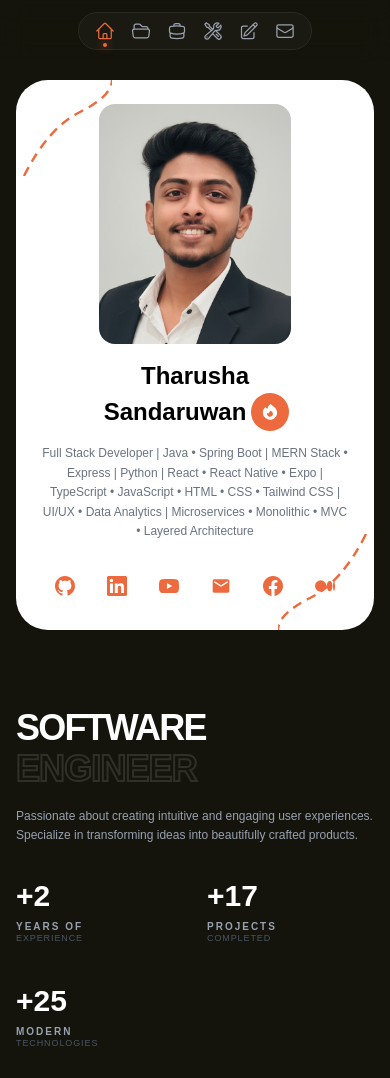
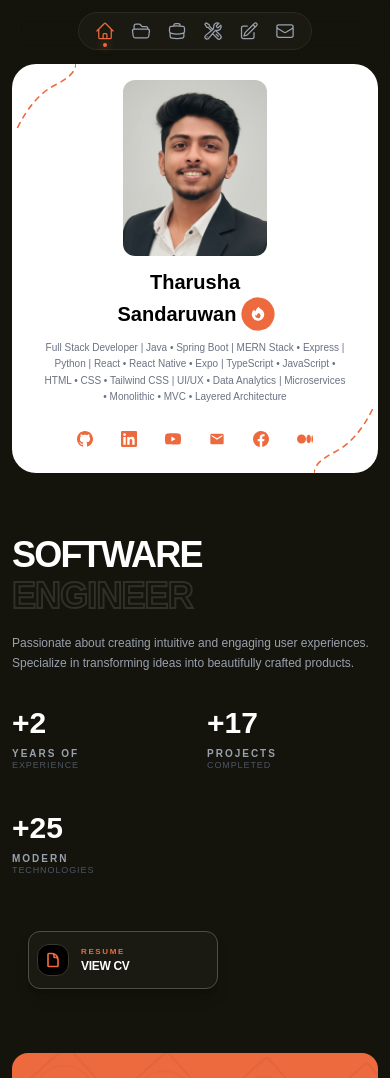
Before and after one commit to tharu-2003/Tharusha_Sandaruwan_Dahanayaka, a React (Vite) app: page / in a window 390 px wide. Shown: the top 1078 px of the page. Built offline with nearby package versions, Linux system fonts and the light colour scheme.

Commit message:
responsive added

```diff
--- a/src/components/SidebarProfile.tsx
+++ b/src/components/SidebarProfile.tsx
@@ -10,14 +10,14 @@ export function SidebarProfile() {
       initial={{ opacity: 0, y: 20 }}
       animate={{ opacity: 1, y: 0 }}
       transition={{ duration: 0.6, ease: "easeOut" }}
-      className="relative bg-white rounded-4xl p-6 overflow-hidden flex flex-col items-center max-w-sm"
+      className="relative bg-white rounded-3xl sm:rounded-4xl p-4 sm:p-5 md:p-6 overflow-hidden flex flex-col items-center w-full max-w-sm mx-auto"
     >
       {/* Decorative Dashed Line - Top Left */}
       <motion.svg
         initial={{ pathLength: 0, opacity: 0 }}
         animate={{ pathLength: 1, opacity: 1 }}
         transition={{ duration: 1.5, delay: 0.3, ease: "easeInOut" }}
-        className="absolute top-0 left-0 w-24 h-24"
+        className="absolute top-0 left-0 w-16 h-16 sm:w-20 sm:h-20 md:w-24 md:h-24"
         viewBox="0 0 120 120"
       >
         <motion.path
@@ -34,7 +34,7 @@ export function SidebarProfile() {
         initial={{ pathLength: 0, opacity: 0 }}
         animate={{ pathLength: 1, opacity: 1 }}
         transition={{ duration: 1.5, delay: 0.5, ease: "easeInOut" }}
-        className="absolute bottom-0 right-0 w-24 h-24"
+        className="absolute bottom-0 right-0 w-16 h-16 sm:w-20 sm:h-20 md:w-24 md:h-24"
         viewBox="0 0 120 120"
       >
         <motion.path
@@ -46,14 +46,14 @@ export function SidebarProfile() {
         />
       </motion.svg>
 
-      <div className="flex flex-col items-center text-center relative z-10">
+      <div className="flex flex-col items-center text-center relative z-10 w-full">
         {/* Profile Image */}
         <motion.div
           initial={{ scale: 0.8, opacity: 0 }}
           animate={{ scale: 1, opacity: 1 }}
           transition={{ duration: 0.5, delay: 0.2 }}
           whileHover={{ scale: 1.05 }}
-          className="relative w-48 h-60 mb-4 rounded-2xl overflow-hidden"
+          className="relative w-36 h-44 sm:w-40 sm:h-52 md:w-48 md:h-60 mb-3 sm:mb-4 rounded-xl sm:rounded-2xl overflow-hidden"
         >
           <img
             src={assets.myImage}
@@ -67,7 +67,7 @@ export function SidebarProfile() {
           initial={{ opacity: 0, y: 10 }}
           animate={{ opacity: 1, y: 0 }}
           transition={{ duration: 0.5, delay: 0.4 }}
-          className="text-2xl font-bold text-black mb-1"
+          className="text-xl sm:text-2xl font-bold text-black mb-1"
         >
           Tharusha
         </motion.h1>
@@ -75,9 +75,9 @@ export function SidebarProfile() {
           initial={{ opacity: 0, y: 10 }}
           animate={{ opacity: 1, y: 0 }}
           transition={{ duration: 0.5, delay: 0.5 }}
-          className="flex items-center gap-2 mb-4"
+          className="flex items-center gap-2 mb-3 sm:mb-4"
         >
-          <h1 className="text-2xl font-bold text-black">
+          <h1 className="text-xl sm:text-2xl font-bold text-black">
             Sandaruwan
           </h1>
           {/* Fire Icon */}
@@ -91,13 +91,13 @@ export function SidebarProfile() {
               repeat: Infinity,
               repeatDelay: 1
             }}
-            className="w-8 h-8 bg-[#ed6a3e] rounded-full flex items-center justify-center"
+            className="w-7 h-7 sm:w-8 sm:h-8 bg-[#ed6a3e] rounded-full flex items-center justify-center"
           >
             <svg
               xmlns="http://www.w3.org/2000/svg"
               viewBox="0 0 24 24"
               fill="white"
-              className="w-4 h-4"
+              className="w-3.5 h-3.5 sm:w-4 sm:h-4"
             >
               <path
                 fillRule="evenodd"
@@ -113,23 +113,24 @@ export function SidebarProfile() {
           initial={{ opacity: 0 }}
           animate={{ opacity: 1 }}
           transition={{ duration: 0.5, delay: 0.6 }}
-          className="text-gray-500 text-xs leading-relaxed max-w-xs mb-6"
+          className="text-gray-500 text-[10px] sm:text-xs leading-relaxed px-2 sm:px-0 max-w-xs mb-4 sm:mb-5 md:mb-6"
         >
-        Full Stack Developer | Java • Spring Boot | MERN Stack • Express | Python | React • React Native • Expo | TypeScript • JavaScript • HTML • CSS • Tailwind CSS | UI/UX • Data Analytics | Microservices • Monolithic • MVC • Layered Architecture        </motion.p>
+          Full Stack Developer | Java • Spring Boot | MERN Stack • Express | Python | React • React Native • Expo | TypeScript • JavaScript • HTML • CSS • Tailwind CSS | UI/UX • Data Analytics | Microservices • Monolithic • MVC • Layered Architecture
+        </motion.p>
 
         {/* Social Links */}
         <motion.div
           initial={{ opacity: 0, y: 20 }}
           animate={{ opacity: 1, y: 0 }}
           transition={{ duration: 1, delay: 0.3 }}
-          className="flex items-center gap-3 flex-wrap justify-center"
+          className="flex items-center gap-2 sm:gap-2.5 md:gap-3 flex-wrap justify-center px-2"
         >
           {/* GitHub */}
           <motion.a
             href="https://github.com/tharu-2003"
             target="_blank"
             rel="noopener noreferrer"
-            className="w-10 h-10 rounded-full flex items-center justify-center text-[#ed6a3e] hover:bg-[#ed6a3e] hover:text-white transition-all duration-200"
+            className="w-9 h-9 sm:w-10 sm:h-10 rounded-full flex items-center justify-center text-[#ed6a3e] hover:bg-[#ed6a3e] hover:text-white transition-all duration-200"
             aria-label="GitHub"
             whileHover={{ scale: 1.15, rotate: 5 }}
             whileTap={{ scale: 0.95 }}
@@ -137,7 +138,7 @@ export function SidebarProfile() {
             animate={{ opacity: 1, scale: 1 }}
             transition={{ duration: 0.3, delay: 0.8 }}
           >
-            <svg className="w-5 h-5" viewBox="0 0 24 24" fill="currentColor">
+            <svg className="w-4 h-4 sm:w-5 sm:h-5" viewBox="0 0 24 24" fill="currentColor">
               <path d="M12 0c-6.626 0-12 5.373-12 12 0 5.302 3.438 9.8 8.207 11.387.599.111.793-.261.793-.577v-2.234c-3.338.726-4.033-1.416-4.033-1.416-.546-1.387-1.333-1.756-1.333-1.756-1.089-.745.083-.729.083-.729 1.205.084 1.839 1.237 1.839 1.237 1.07 1.834 2.807 1.304 3.492.997.107-.775.418-1.305.762-1.604-2.665-.305-5.467-1.334-5.467-5.931 0-1.311.469-2.381 1.236-3.221-.124-.303-.535-1.524.117-3.176 0 0 1.008-.322 3.301 1.23.957-.266 1.983-.399 3.003-.404 1.02.005 2.047.138 3.006.404 2.291-1.552 3.297-1.23 3.297-1.23.653 1.653.242 2.874.118 3.176.77.84 1.235 1.911 1.235 3.221 0 4.609-2.807 5.624-5.479 5.921.43.372.823 1.102.823 2.222v3.293c0 .319.192.694.801.576 4.765-1.589 8.199-6.086 8.199-11.386 0-6.627-5.373-12-12-12z"/>
             </svg>
           </motion.a>
@@ -147,7 +148,7 @@ export function SidebarProfile() {
             href="https://www.linkedin.com/in/tharusha-sandaruwan-dahanayaka/"
             target="_blank"
             rel="noopener noreferrer"
-            className="w-10 h-10 rounded-full flex items-center justify-center text-[#ed6a3e] hover:bg-[#ed6a3e] hover:text-white transition-all duration-200"
+            className="w-9 h-9 sm:w-10 sm:h-10 rounded-full flex items-center justify-center text-[#ed6a3e] hover:bg-[#ed6a3e] hover:text-white transition-all duration-200"
             aria-label="LinkedIn"
             whileHover={{ scale: 1.15, rotate: 5 }}
             whileTap={{ scale: 0.95 }}
@@ -155,7 +156,7 @@ export function SidebarProfile() {
             animate={{ opacity: 1, scale: 1 }}
             transition={{ duration: 0.3, delay: 0.85 }}
           >
-            <svg className="w-5 h-5" viewBox="0 0 24 24" fill="currentColor">
+            <svg className="w-4 h-4 sm:w-5 sm:h-5" viewBox="0 0 24 24" fill="currentColor">
               <path d="M20.447 20.452h-3.554v-5.569c0-1.328-.027-3.037-1.852-3.037-1.853 0-2.136 1.445-2.136 2.939v5.667H9.351V9h3.414v1.561h.046c.477-.9 1.637-1.85 3.37-1.85 3.601 0 4.267 2.37 4.267 5.455v6.286zM5.337 7.433c-1.144 0-2.063-.926-2.063-2.065 0-1.138.92-2.063 2.063-2.063 1.14 0 2.064.925 2.064 2.063 0 1.139-.925 2.065-2.064 2.065zm1.782 13.019H3.555V9h3.564v11.452zM22.225 0H1.771C.792 0 0 .774 0 1.729v20.542C0 23.227.792 24 1.771 24h20.451C23.2 24 24 23.227 24 22.271V1.729C24 .774 23.2 0 22.222 0h.003z"/>
             </svg>
           </motion.a>
@@ -165,7 +166,7 @@ export function SidebarProfile() {
             href="https://www.youtube.com/@tharusha_sandaruwan"
             target="_blank"
             rel="noopener noreferrer"
-            className="w-10 h-10 rounded-full flex items-center justify-center text-[#ed6a3e] hover:bg-[#ed6a3e] hover:text-white transition-all duration-200"
+            className="w-9 h-9 sm:w-10 sm:h-10 rounded-full flex items-center justify-center text-[#ed6a3e] hover:bg-[#ed6a3e] hover:text-white transition-all duration-200"
             aria-label="YouTube"
             whileHover={{ scale: 1.15, rotate: 5 }}
             whileTap={{ scale: 0.95 }}
@@ -173,7 +174,7 @@ export function SidebarProfile() {
             animate={{ opacity: 1, scale: 1 }}
             transition={{ duration: 0.3, delay: 0.9 }}
           >
-            <svg className="w-5 h-5" viewBox="0 0 24 24" fill="currentColor">
+            <svg className="w-4 h-4 sm:w-5 sm:h-5" viewBox="0 0 24 24" fill="currentColor">
               <path d="M23.498 6.186a3.016 3.016 0 0 0-2.122-2.136C19.505 3.545 12 3.545 12 3.545s-7.505 0-9.377.505A3.017 3.017 0 0 0 .502 6.186C0 8.07 0 12 0 12s0 3.93.502 5.814a3.016 3.016 0 0 0 2.122 2.136c1.871.505 9.376.505 9.376.505s7.505 0 9.377-.505a3.015 3.015 0 0 0 2.122-2.136C24 15.93 24 12 24 12s0-3.93-.502-5.814zM9.545 15.568V8.432L15.818 12l-6.273 3.568z" />
             </svg>
           </motion.a>
@@ -181,7 +182,7 @@ export function SidebarProfile() {
           {/* Email */}
           <MotionLink
             to="/contact"
-            className="w-10 h-10 rounded-full flex items-center justify-center text-[#ed6a3e] hover:bg-[#ed6a3e] hover:text-white transition-all duration-300"
+            className="w-9 h-9 sm:w-10 sm:h-10 rounded-full flex items-center justify-center text-[#ed6a3e] hover:bg-[#ed6a3e] hover:text-white transition-all duration-300"
             aria-label="Contact Me"
             whileHover={{ scale: 1.15, rotate: 5 }}
             whileTap={{ scale: 0.95 }}
@@ -189,7 +190,7 @@ export function SidebarProfile() {
             animate={{ opacity: 1, scale: 1 }}
             transition={{ duration: 0.3, delay: 0.95 }}
           >
-            <svg className="w-5 h-5" viewBox="0 0 24 24" fill="currentColor">
+            <svg className="w-4 h-4 sm:w-5 sm:h-5" viewBox="0 0 24 24" fill="currentColor">
               <path d="M20 4H4c-1.1 0-1.99.9-1.99 2L2 18c0 1.1.9 2 2 2h16c1.1 0 2-.9 2-2V6c0-1.1-.9-2-2-2zm0 4l-8 5-8-5V6l8 5 8-5v2z"/>
             </svg>
           </MotionLink>
@@ -199,7 +200,7 @@ export function SidebarProfile() {
             href="https://www.facebook.com/profile.php?id=100069591377491"
             target="_blank"
             rel="noopener noreferrer"
-            className="w-10 h-10 rounded-full flex items-center justify-center text-[#ed6a3e] hover:bg-[#ed6a3e] hover:text-white transition-all duration-200"
+            className="w-9 h-9 sm:w-10 sm:h-10 rounded-full flex items-center justify-center text-[#ed6a3e] hover:bg-[#ed6a3e] hover:text-white transition-all duration-200"
             aria-label="Facebook"
             whileHover={{ scale: 1.15, rotate: 5 }}
             whileTap={{ scale: 0.95 }}
@@ -207,7 +208,7 @@ export function SidebarProfile() {
             animate={{ opacity: 1, scale: 1 }}
             transition={{ duration: 0.3, delay: 1.0 }}
           >
-            <svg className="w-5 h-5" viewBox="0 0 24 24" fill="currentColor">
+            <svg className="w-4 h-4 sm:w-5 sm:h-5" viewBox="0 0 24 24" fill="currentColor">
               <path d="M24 12.073c0-6.627-5.373-12-12-12s-12 5.373-12 12c0 5.99 4.388 10.954 10.125 11.854v-8.385H7.078v-3.47h3.047V9.43c0-3.007 1.792-4.669 4.533-4.669 1.312 0 2.686.235 2.686.235v2.953H15.83c-1.491 0-1.956.925-1.956 1.874v2.25h3.328l-.532 3.47h-2.796v8.385C19.612 23.027 24 18.062 24 12.073z"/>
             </svg>
           </motion.a>
@@ -217,7 +218,7 @@ export function SidebarProfile() {
             href="https://medium.com/@sandaruwantharusha968"
             target="_blank"
             rel="noopener noreferrer"
-            className="w-10 h-10 rounded-full flex items-center justify-center text-[#ed6a3e] hover:bg-[#ed6a3e] hover:text-white transition-all duration-200"
+            className="w-9 h-9 sm:w-10 sm:h-10 rounded-full flex items-center justify-center text-[#ed6a3e] hover:bg-[#ed6a3e] hover:text-white transition-all duration-200"
             aria-label="Medium"
             whileHover={{ scale: 1.15, rotate: 5 }}
             whileTap={{ scale: 0.95 }}
@@ -225,7 +226,7 @@ export function SidebarProfile() {
             animate={{ opacity: 1, scale: 1 }}
             transition={{ duration: 0.3, delay: 1.05 }}
           >
-            <svg className="w-5 h-5" viewBox="0 0 24 24" fill="currentColor">
+            <svg className="w-4 h-4 sm:w-5 sm:h-5" viewBox="0 0 24 24" fill="currentColor">
               <path d="M13.54 12a6.8 6.8 0 01-6.77 6.82A6.8 6.8 0 010 12a6.8 6.8 0 016.77-6.82A6.8 6.8 0 0113.54 12zM20.96 12c0 3.54-1.51 6.42-3.38 6.42-1.87 0-3.39-2.88-3.39-6.42s1.52-6.42 3.39-6.42 3.38 2.88 3.38 6.42M24 12c0 3.17-.53 5.75-1.19 5.75-.66 0-1.19-2.58-1.19-5.75s.53-5.75 1.19-5.75C23.47 6.25 24 8.83 24 12z"/>
             </svg>
           </motion.a>
--- a/src/pages/HomePage.tsx
+++ b/src/pages/HomePage.tsx
@@ -14,27 +14,27 @@ const HomePage = () => {
       <Navigation />
 
       {/* Main Container */}
-      <div className="pt-20 md:pt-24">
+      <div className="pt-16 sm:pt-20 md:pt-24">
         {/* Mobile: Profile card centered at top */}
-        <div className="lg:hidden px-4 pb-12">
+        <div className="lg:hidden px-3 sm:px-4 pb-8 sm:pb-10 md:pb-12">
           <div className="max-w-sm mx-auto">
             <SidebarProfile />
           </div>
         </div>
 
         {/* Desktop & Mobile Content Wrapper */}
-        <div className="max-w-7xl mx-auto px-4 lg:px-8">
-          <div className="flex flex-col lg:flex-row gap-8 lg:gap-16 xl:gap-20">
+        <div className="max-w-7xl mx-auto px-3 sm:px-4 md:px-6 lg:px-8">
+          <div className="flex flex-col lg:flex-row gap-6 sm:gap-8 lg:gap-12 xl:gap-16 2xl:gap-20">
 
             {/* Desktop: Sticky sidebar on left */}
-            <aside className="hidden lg:block lg:w-80 xl:w-96 shrink-0">
+            <aside className="hidden lg:block lg:w-72 xl:w-80 2xl:w-96 shrink-0">
               <div className="sticky top-24">
                 <SidebarProfile />
               </div>
             </aside>
 
             {/* Main Content */}
-            <div className="flex-1 min-w-0 space-y-20 md:space-y-28 pb-16">
+            <div className="flex-1 min-w-0 space-y-12 sm:space-y-16 md:space-y-20 lg:space-y-24 xl:space-y-28 pb-12 sm:pb-14 md:pb-16">
               <AboutSection />
               <ProjectsSection />
               <ExperienceSection />
```
